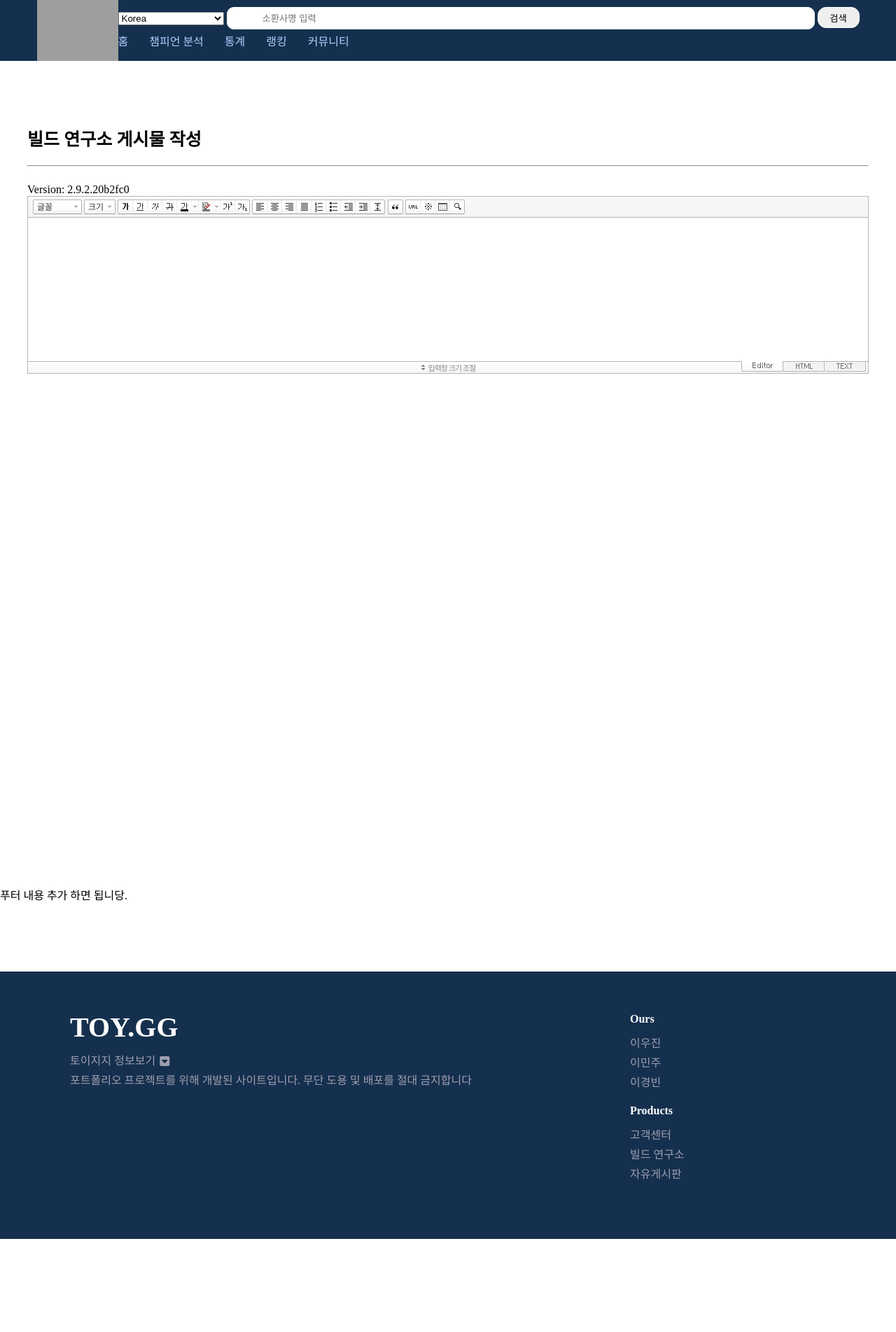
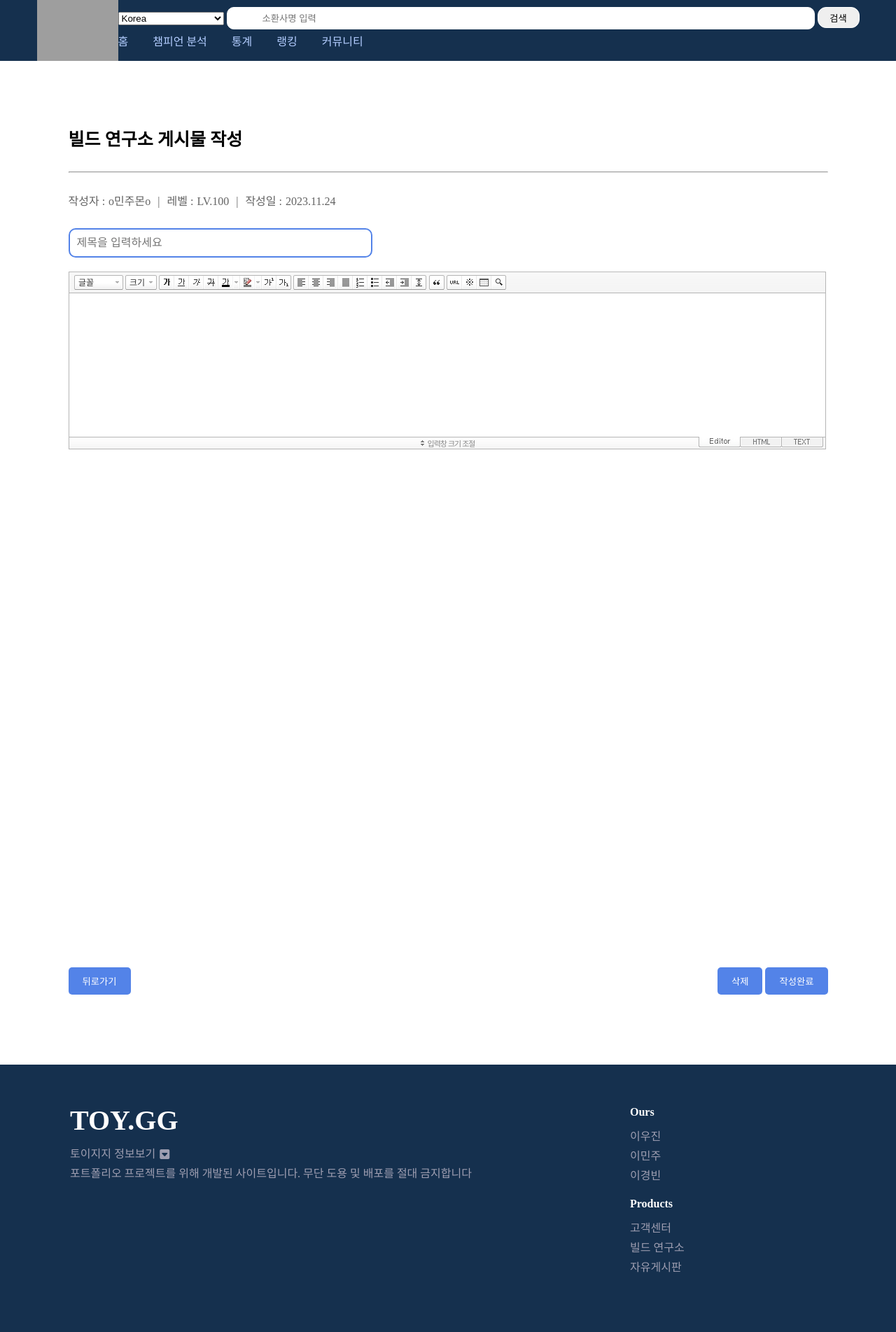
Before and after one commit to LTS2/bee_lab, a Spring app: template src/main/resources/templates/build-lab/build-write.html in a window 1280 px wide. Shown: the whole page at 70% size. Before the commit the page ends 1770 px from the top, so only its background shows below. Run offline with Thymeleaf, Linux system fonts and the light colour scheme; the template is opened without the code that fills it, so the values that code supplies are empty; some libraries are stand-ins or nearby versions; grey boxes are pictures that could not be loaded.

Commit message:
Fix: 빌드연구소 게시글 작성 페이지 수정

```diff
--- a/src/main/resources/static/css/build-lab/build-write.css
+++ b/src/main/resources/static/css/build-lab/build-write.css
@@ -1,5 +1,5 @@
 #txtContent{
-    width: 1200px
+    width: 1080px;
     /*margin: auto;*/
 }
 .build-container{
@@ -8,14 +8,76 @@
     /*border: 1px solid black;*/
 }
 .build-mini-container{
-    max-width: 1202px;
+    max-width: 1085px;
     margin: auto;
     /*border: 1px solid red;*/
 }
-.build-title{
+.space{
+    height: 25px;
+}
+.build-name{
     font-size: 25px;
     font-weight: 600;
 }
-#smart_editor2{
-    width: 1100px !important;
+
+/* 정보 컨테이너 영역 */
+.info-area {
+    display: flex;
+    /*padding: 8px;*/
+    margin-bottom: 30px;
 }
+
+ul {
+    list-style-type: none;
+    padding: 0;
+    margin: 0;
+    display: flex;
+}
+
+li {
+    margin-right: 5px;
+}
+li > span{
+    color: #636363;
+}
+
+.divider {
+    margin: 0 5px;
+}
+
+
+.build-title {
+    margin-bottom: 20px;
+}
+
+.build-title input {
+    width: 40%;
+    padding: 10px;
+    font-size: 16px;
+    /*border: none;*/
+    border: 2px solid #5383e8;
+    border-radius: 10px;
+    outline: none;
+    background-color: transparent;
+}
+
+/* 버튼 영역 */
+.button-area {
+    margin-top: 20px;
+    display: flex;
+    justify-content: space-between;
+}
+
+.go-back button,
+.send-btn button {
+    padding: 10px 20px;
+    background-color: #5383e8;
+    color: #fff;
+    border: none;
+    border-radius: 5px;
+    cursor: pointer;
+}
+.go-back button:hover,
+.send-btn button:hover {
+    background-color: #446db6; /* 호버 시 배경 색상 변경 */
+}
--- a/src/main/resources/static/js/build-lab/build-write.js
+++ b/src/main/resources/static/js/build-lab/build-write.js
@@ -8,7 +8,7 @@ nhn.husky.EZCreator.createInIFrame({
         // 툴바 사용 여부 (true:사용/ false:사용하지 않음)
         bUseToolbar : true,
         // 입력창 크기 조절바 사용 여부 (true:사용/ false:사용하지 않음)
-        bUseVerticalResizer : false,
+        bUseVerticalResizer : true,
         // 모드 탭(Editor | HTML | TEXT) 사용 여부 (true:사용/ false:사용하지 않음)
         bUseModeChanger : false
     }
--- a/src/main/resources/static/smarteditor/SmartEditor2Skin.html
+++ b/src/main/resources/static/smarteditor/SmartEditor2Skin.html
@@ -20,7 +20,7 @@
 
 
 
-<span id="rev">Version: 2.9.2.20b2fc0 </span>
+<!--<span id="rev">Version: 2.9.2.20b2fc0 </span>-->
 
 <!-- SE2 Markup Start -->
 <div id="smart_editor2">
--- a/src/main/resources/templates/build-lab/build-write.html
+++ b/src/main/resources/templates/build-lab/build-write.html
@@ -25,15 +25,56 @@
 <th:block th:replace="~{fragments/header :: headerFragment}"></th:block>
 
 <th:block layout:fragment="content">
+    <!-- 2023.11.22 빌드 연구소 게시글 작성 전체 컨테이너 시작 -->
     <div class="build-container">
+    <!-- 2023.11.22 빌드 연구소 게시글 작성 미니 컨테이너 시작 -->
         <div class="build-mini-container">
-        <div class="build-title">빌드 연구소 게시물 작성</div>
-            <br>
+            <div class="build-name">빌드 연구소 게시물 작성</div>
+            <div class="space"></div>
             <hr>
-            <br>
-        <textarea id="txtContent" rows="10" cols="10"></textarea>
+            <div class="space"></div>
+            <!-- 2023.11.24 빌드 연구소 게시글 작성자 영역 시작 -->
+            <div class="info-area">
+                <ul class="author-info">
+                    <li><span class="label">작성자 : </span></li>
+                    <li><span class="nickname">o민주몬o</span></li>
+                    <li><span class="divider">|</span></li>
+                    <li><span class="label">레벨 : </span></li>
+                    <li><span class="level">LV.100</span></li>
+                    <li><span class="divider">|</span></li>
+                </ul>
+                <ul class="date-info">
+                    <li><span class="label">작성일 : </span></li>
+                    <li><span class="date">2023.11.24</span></li>
+                </ul>
+            </div>
+            <!-- 2023.11.24 빌드 연구소 게시글 작성자 영역 끝 -->
+
+            <!-- 2023.11.24 빌드 연구소 게시글 제목 작성 컨테이너 시작 -->
+            <div class="build-title">
+                <input type="text" id="write-build-title" placeholder="제목을 입력하세요">
+            </div>
+        <!-- 2023.11.24 빌드 연구소 게시글 제목 작성 컨테이너 끝 -->
+
+            <!-- 2023.11.22 빌드 연구소 게시글 내용 작성 컨테이너 시작 -->
+                <textarea id="txtContent" rows="10" cols="10"></textarea>
+            <!-- 2023.11.22 빌드 연구소 게시글 내용 작성 컨테이너 끝 -->
+
+            <!--   2023.11.24 빌드 연구소 버튼 영역 시작 -->
+            <div class="button-area">
+                <div class="go-back">
+                    <button type="button">뒤로가기</button>
+                </div>
+                <div class="send-btn">
+                    <button type="button" id="delete-btn">삭제</button>
+                    <button type="submit" id="submit-btn">작성완료</button>
+                </div>
+            </div>
+            <!--   2023.11.24 빌드 연구소 버튼 영역 끝 -->
         </div>
+        <!-- 2023.11.22 빌드 연구소 게시글 작성 미니 컨테이너 끝 -->
     </div>
+    <!-- 2023.11.22 빌드 연구소 게시글 작성 전체 컨테이너 끝 -->
 </th:block>
 
 <th:block th:replace="~{fragments/footer :: footerFragment}"></th:block>
--- a/src/main/resources/templates/fragments/footer.html
+++ b/src/main/resources/templates/fragments/footer.html
@@ -2,7 +2,6 @@
 <html xmlns:th="http://www.thymeleaf.org">
 
 	<footer th:fragment="footerFragment" class="">
-		푸터 내용 추가 하면 됩니당.
 
 	<!-- footer 전체 컨테이너 -->
 		<div class="footer-container">
```
